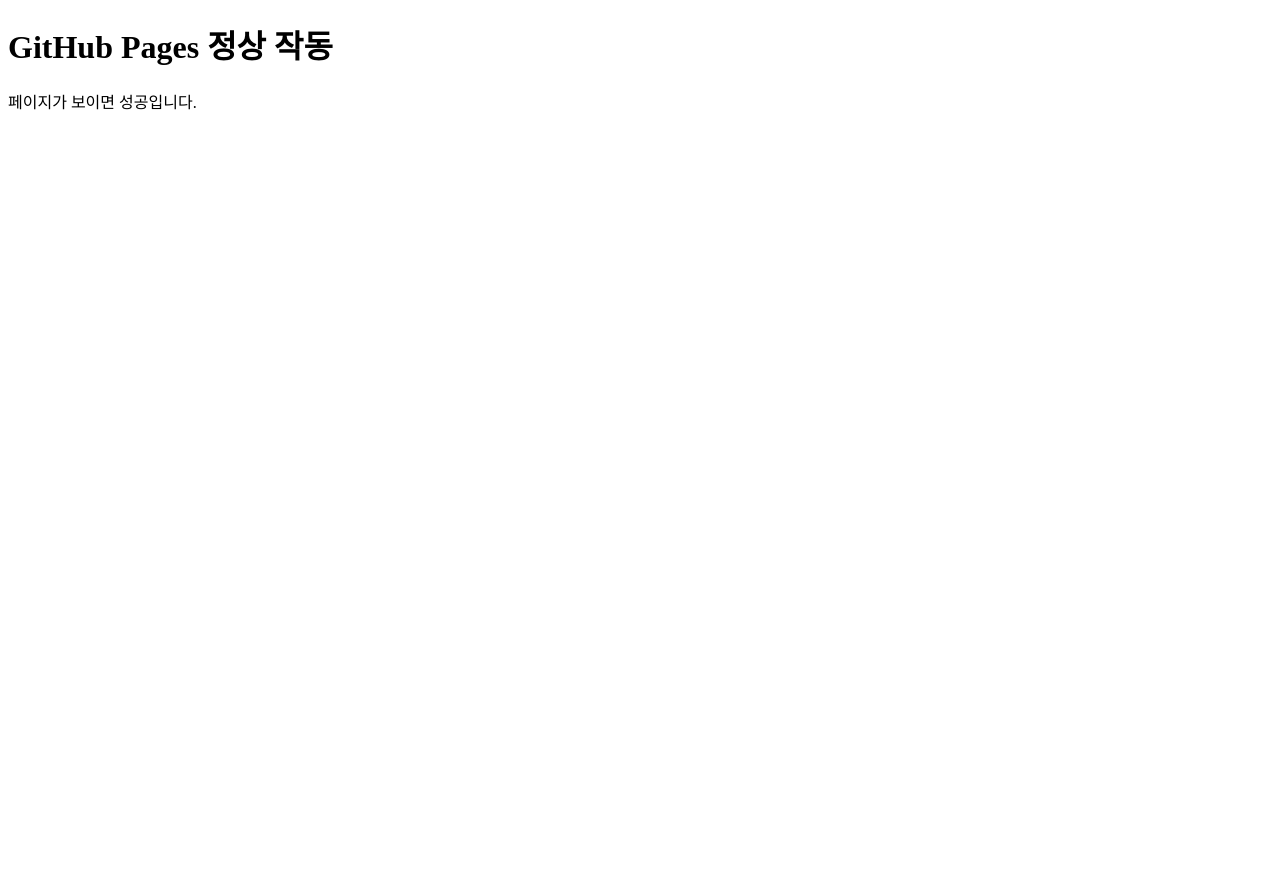
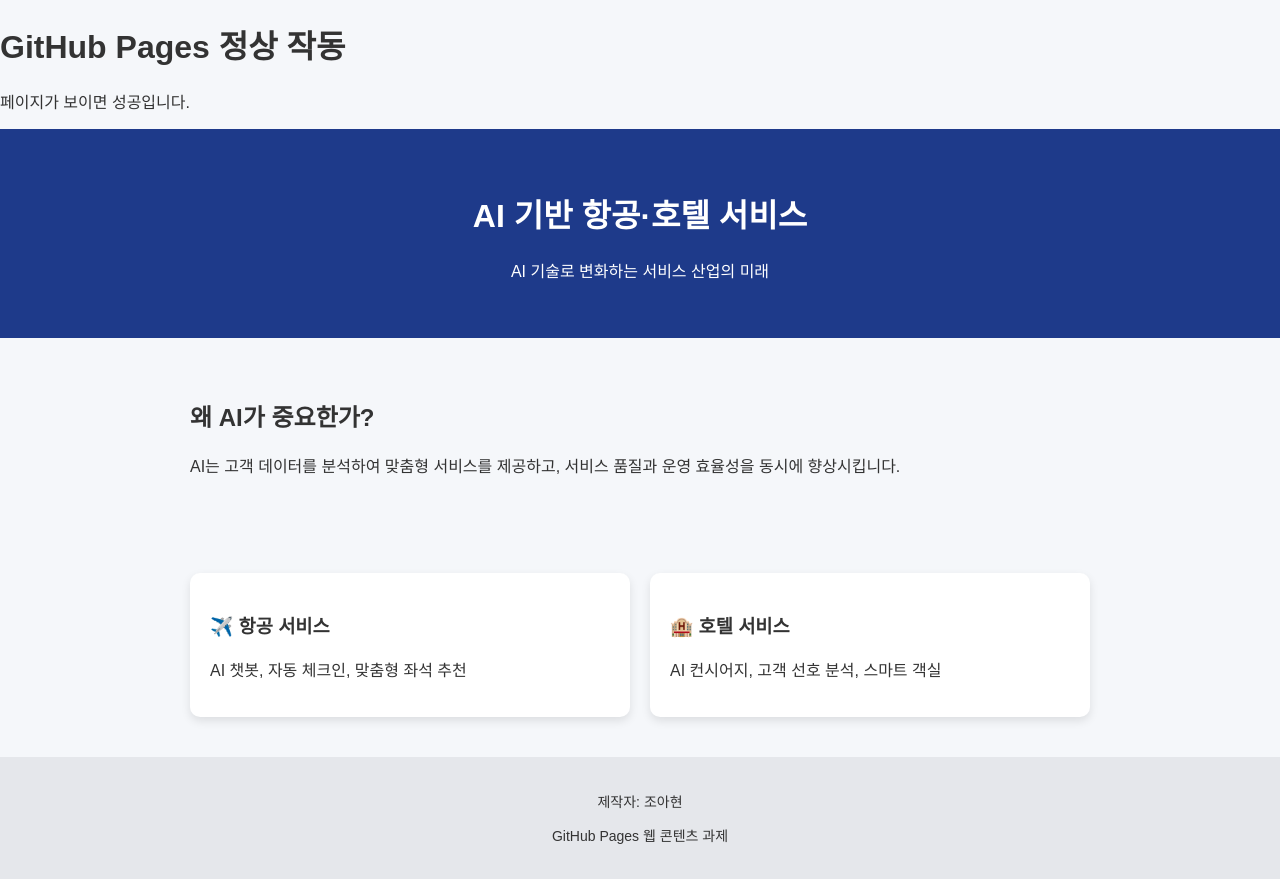
Before and after one commit to 7zgfsqms2h-design/ai-air-hotel-service, a plain HTML site: page index.html in a window 1280 px wide. Before the commit the page ends 800 px from the top, so only its background shows below. Drawn offline with Linux system fonts and the light colour scheme.

Commit message:
Create index.html for AI-based service website
Added a new HTML structure with styling for an AI-based airline and hotel service page.

```diff
--- a/index.html
+++ b/index.html
@@ -9,3 +9,97 @@
   <p>페이지가 보이면 성공입니다.</p>
 </body>
 </html>
+<!DOCTYPE html>
+<html lang="ko">
+<head>
+  <meta charset="UTF-8" />
+  <meta name="viewport" content="width=device-width, initial-scale=1.0" />
+  <title>AI 기반 항공·호텔 서비스</title>
+
+  <style>
+    body {
+      font-family: 'Apple SD Gothic Neo', sans-serif;
+      margin: 0;
+      background-color: #f5f7fa;
+      color: #333;
+    }
+    header {
+      background-color: #1e3a8a;
+      color: white;
+      padding: 40px 20px;
+      text-align: center;
+    }
+    section {
+      padding: 40px 20px;
+      max-width: 900px;
+      margin: auto;
+    }
+    .cards {
+      display: flex;
+      gap: 20px;
+      flex-wrap: wrap;
+      justify-content: center;
+    }
+    .card {
+      background: white;
+      padding: 20px;
+      border-radius: 10px;
+      width: 100%;
+      max-width: 400px;
+      box-shadow: 0 4px 10px rgba(0,0,0,0.1);
+    }
+    button {
+      margin-top: 10px;
+      padding: 10px;
+      border: none;
+      background-color: #2563eb;
+      color: white;
+      border-radius: 5px;
+      cursor: pointer;
+    }
+    button:hover {
+      background-color: #1e40af;
+    }
+    footer {
+      text-align: center;
+      padding: 20px;
+      background-color: #e5e7eb;
+      font-size: 14px;
+    }
+  </style>
+</head>
+
+<body>
+
+<header>
+  <h1>AI 기반 항공·호텔 서비스</h1>
+  <p>AI 기술로 변화하는 서비스 산업의 미래</p>
+</header>
+
+<section>
+  <h2>왜 AI가 중요한가?</h2>
+  <p>
+    AI는 고객 데이터를 분석하여 맞춤형 서비스를 제공하고,
+    서비스 품질과 운영 효율성을 동시에 향상시킵니다.
+  </p>
+</section>
+
+<section class="cards">
+  <div class="card">
+    <h3>✈️ 항공 서비스</h3>
+    <p>AI 챗봇, 자동 체크인, 맞춤형 좌석 추천</p>
+  </div>
+
+  <div class="card">
+    <h3>🏨 호텔 서비스</h3>
+    <p>AI 컨시어지, 고객 선호 분석, 스마트 객실</p>
+  </div>
+</section>
+
+<footer>
+  <p>제작자: 조아현</p>
+  <p>GitHub Pages 웹 콘텐츠 과제</p>
+</footer>
+
+</body>
+</html>
```
